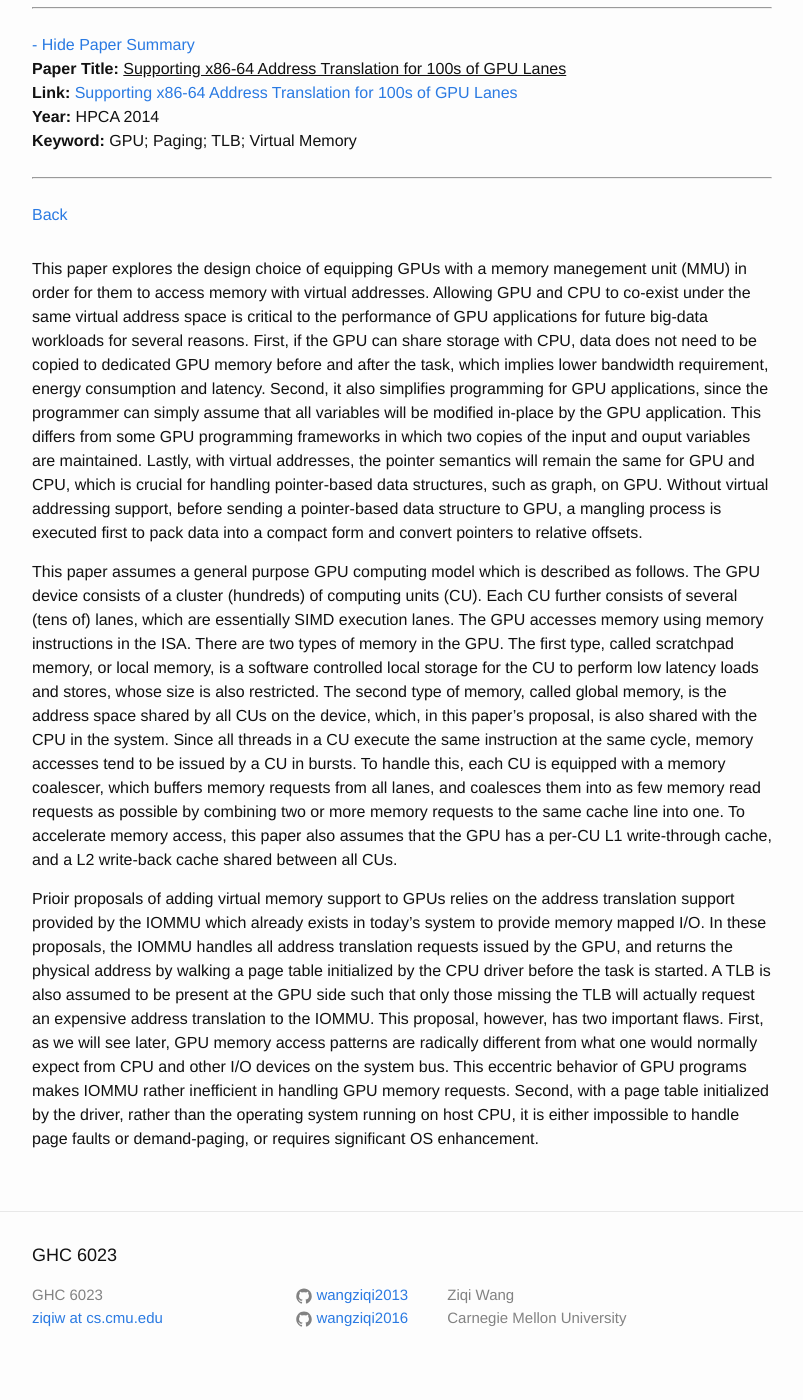
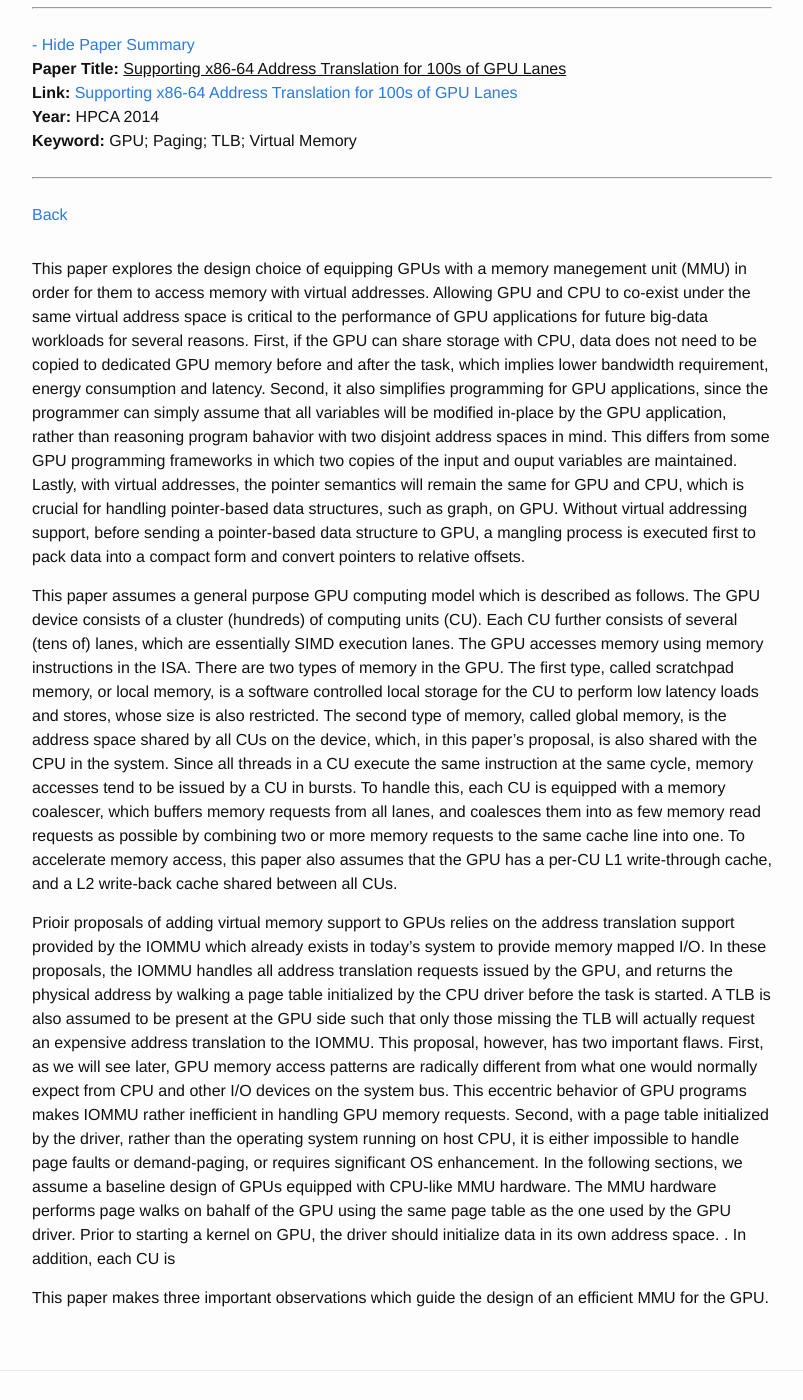
Before and after one commit to wangziqi2013/wangziqi2013.github.io, a Jekyll site: the page built from _posts/2019-09-05-supporting-x86-64-addr-xlat-for-100s-of-gpu-lanes.markdown, in a window 1280 px wide and 1400 px high, scrolled down 235 px. Shown: the whole window, without its empty margins (238-1041 px from the left). Built offline with Jekyll 4.4.1, drawn with Linux system fonts in a browser that asks for light colours.

Commit message:
Small change

```diff
--- a/_posts/2019-09-05-supporting-x86-64-addr-xlat-for-100s-of-gpu-lanes.markdown
+++ b/_posts/2019-09-05-supporting-x86-64-addr-xlat-for-100s-of-gpu-lanes.markdown
@@ -18,7 +18,8 @@ memory with virtual addresses. Allowing GPU and CPU to co-exist under the same v
 the performance of GPU applications for future big-data workloads for several reasons. First, if the GPU can share storage
 with CPU, data does not need to be copied to dedicated GPU memory before and after the task, which implies lower bandwidth
 requirement, energy consumption and latency. Second, it also simplifies programming for GPU applications, since the programmer
-can simply assume that all variables will be modified in-place by the GPU application. This differs from some GPU programming
+can simply assume that all variables will be modified in-place by the GPU application, rather than reasoning program bahavior
+with two disjoint address spaces in mind. This differs from some GPU programming
 frameworks in which two copies of the input and ouput variables are maintained. Lastly, with virtual addresses, the pointer
 semantics will remain the same for GPU and CPU, which is crucial for handling pointer-based data structures, such as graph,
 on GPU. Without virtual addressing support, before sending a pointer-based data structure to GPU, a mangling process is
@@ -45,3 +46,9 @@ First, as we will see later, GPU memory access patterns are radically different
 and other I/O devices on the system bus. This eccentric behavior of GPU programs makes IOMMU rather inefficient in handling
 GPU memory requests. Second, with a page table initialized by the driver, rather than the operating system running on
 host CPU, it is either impossible to handle page faults or demand-paging, or requires significant OS enhancement.
+In the following sections, we assume a baseline design of GPUs equipped with CPU-like MMU hardware. The MMU hardware
+performs page walks on bahalf of the GPU using the same page table as the one used by the GPU driver. Prior to starting
+a kernel on GPU, the driver should initialize data in its own address space. . In addition,
+each CU is
+
+This paper makes three important observations which guide the design of an efficient MMU for the GPU.
```
